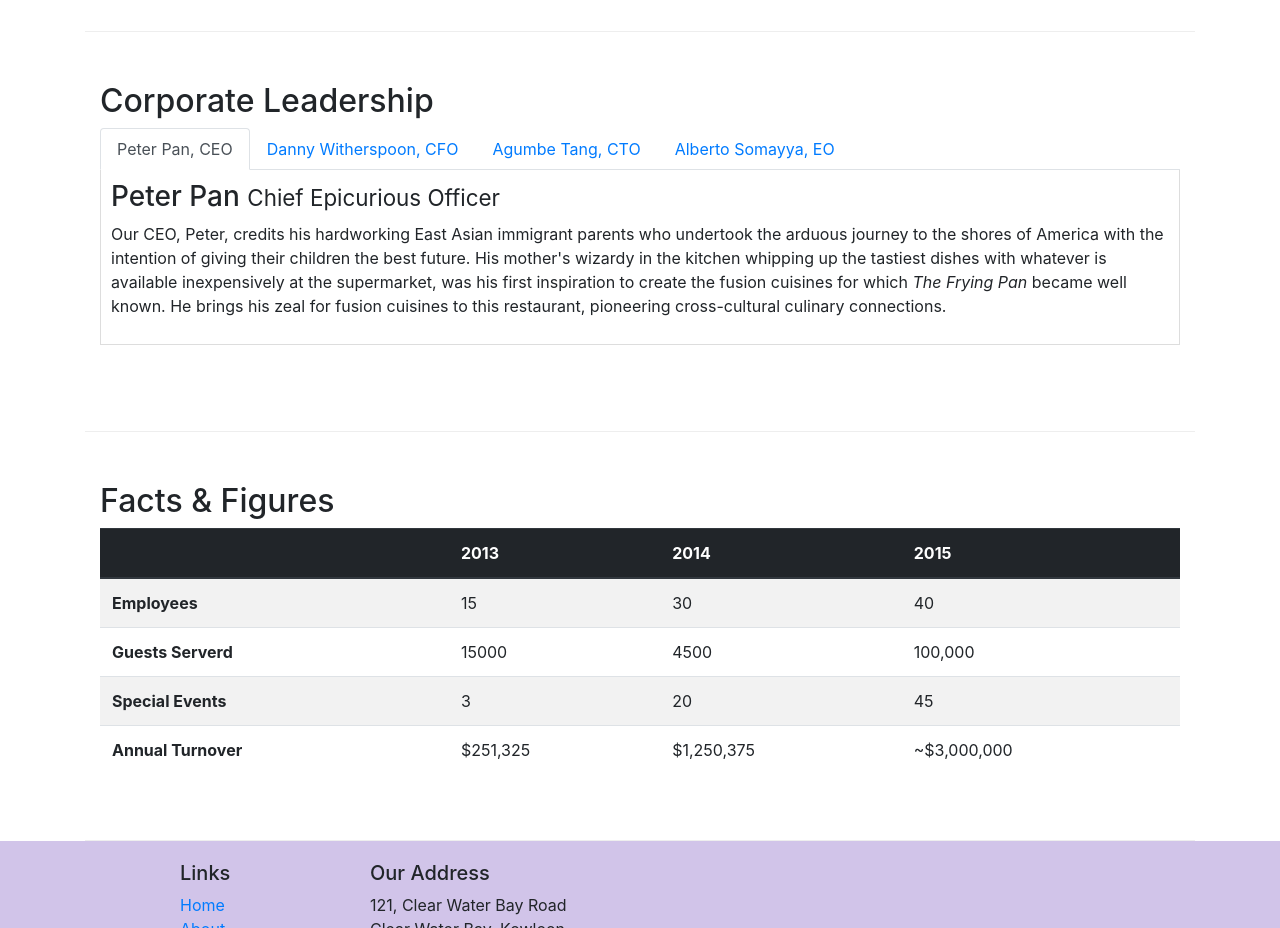
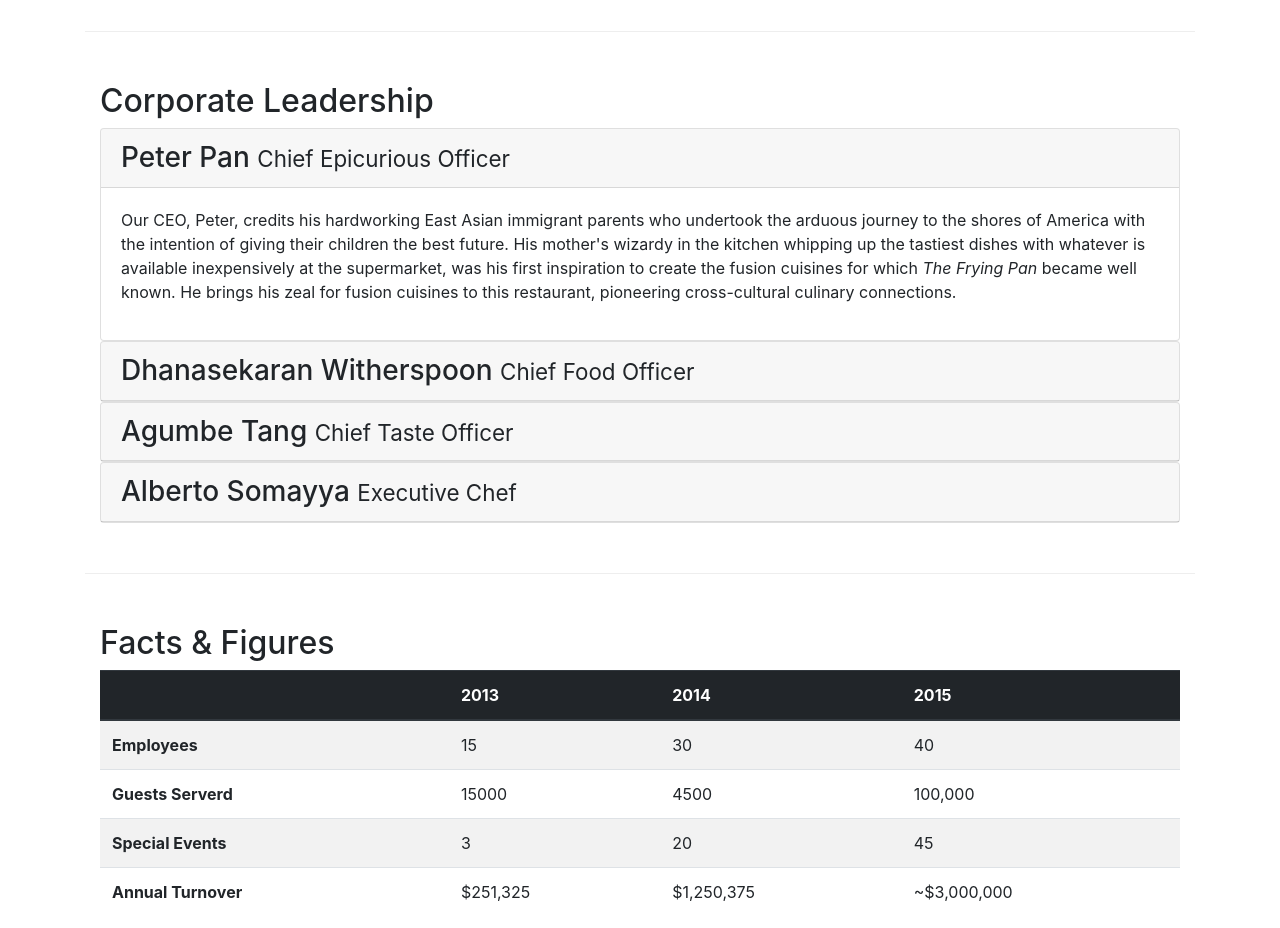
Before and after one commit to sahilbutola08/Bootstrap, a website: page aboutus.html in a window 1280 px wide. Shown: the part 940-1868 px from the top of the page. Drawn offline with nearby package versions, Linux system fonts and the light colour scheme.

Commit message:
Accordians

```diff
--- a/aboutus.html
+++ b/aboutus.html
@@ -101,36 +101,64 @@
             <div class="col-12">
                 <h2>Corporate Leadership</h2>
 
-                <ul class="nav nav-tabs" role="tab-list">
-                    <li class="nav-item">
-                        <a href="#peter" class="nav-link active" data-toggle="tab" role="tab">Peter Pan, CEO</a>
-                    </li>
-                    <li class="nav-item">
-                        <a data-toggle="tab" role="tab" href="#danny" class="nav-link">Danny Witherspoon, CFO</a>
-                    </li>
-                    <li class="nav-item">
-                        <a href="#agumbe" class="nav-link" data-toggle="tab" role="tab">Agumbe Tang, CTO</a>
-                    </li>
-                    <li class="nav-item">
-                        <a data-toggle="tab" role="tab" href="#alberto" class="nav-link">Alberto Somayya, EO</a>
-                    </li>
-                </ul>
-                <div class="tab-content">
-                    <div role="tabpanel" class="tab-pane fade show active" id="peter">
-                        <h3>Peter Pan <small>Chief Epicurious Officer</small></h3>
-                        <p class="d-none d-sm-block">Our CEO, Peter, credits his hardworking East Asian immigrant parents who undertook the arduous journey to the shores of America with the intention of giving their children the best future. His mother's wizardy in the kitchen whipping up the tastiest dishes with whatever is available inexpensively at the supermarket, was his first inspiration to create the fusion cuisines for which <em>The Frying Pan</em> became well known. He brings his zeal for fusion cuisines to this restaurant, pioneering cross-cultural culinary connections.</p>
+                <div id="accordian">
+                    <div class="card">
+                        <div class="card-header" role="tab" id="peterhead">
+                            <h3 class="mb-0">
+                                <a data-toggle="collapse" data-target="#peter">
+                                    Peter Pan <small>Chief Epicurious Officer</small>
+                                </a>
+                            </h3>
+                        </div>
+                        <div role="tabpanel" data-parent="#accordian" class="collapse show" id="peter">
+                            <div class="card-body">
+                                <p class="d-none d-sm-block">Our CEO, Peter, credits his hardworking East Asian immigrant parents who undertook the arduous journey to the shores of America with the intention of giving their children the best future. His mother's wizardy in the kitchen whipping up the tastiest dishes with whatever is available inexpensively at the supermarket, was his first inspiration to create the fusion cuisines for which <em>The Frying Pan</em> became well known. He brings his zeal for fusion cuisines to this restaurant, pioneering cross-cultural culinary connections.</p>
+                            </div>
+                        </div>
                     </div>
-                    <div role="tabpanel" class="tab-pane fade" id="danny">
-                        <h3>Dhanasekaran Witherspoon <small>Chief Food Officer</small></h3>
-                        <p class="d-none d-sm-block">Our CFO, Danny, as he is affectionately referred to by his colleagues, comes from a long established family tradition in farming and produce. His experiences growing up on a farm in the Australian outback gave him great appreciation for varieties of food sources. As he puts it in his own words, <em>Everything that runs, wins, and everything that stays, pays!</em></p>
+
+                    <div class="card">
+                        <div class="card-header" role="tab" id="dannyhead">
+                            <h3 class="mb-0">
+                                <a data-toggle="collapse" data-target="#danny">Dhanasekaran Witherspoon <small>Chief Food Officer</small>
+                                </a>
+                            </h3>
+                        </div>
+                        <div role="tabpanel" class="collapse" id="danny" data-parent="#accordian">
+                            <div class="card-body">
+                                <p class="d-none d-sm-block">Our CFO, Danny, as he is affectionately referred to by his colleagues, comes from a long established family tradition in farming and produce. His experiences growing up on a farm in the Australian outback gave him great appreciation for varieties of food sources. As he puts it in his own words, <em>Everything that runs, wins, and everything that stays, pays!</em></p>
+                            </div>
+                        </div>
                     </div>
-                    <div role="tabpanel" class="tab-pane fade" id="agumbe">
-                        <h3>Agumbe Tang <small>Chief Taste Officer</small></h3>
-                        <p class="d-none d-sm-block">Blessed with the most discerning gustatory sense, Agumbe, our CTO, personally ensures that every dish that we serve meets his exacting tastes. Our chefs dread the tongue lashing that ensues if their dish does not meet his exacting standards. He lives by his motto, <em>You click only if you survive my lick.</em></p>
+
+                    <div class="card">
+                        <div class="card-header" role="tab" id="agumbehead">
+                           <h3 class="mb-0">
+                                <a data-toggle="collapse" data-target="#agumbe">Agumbe Tang <small>Chief Taste Officer</small>
+                                </a>
+                            </h3>
+                        </div>
+
+                        <div role="tabpanel" class="collapse" data-parent="#accordian" id="agumbe">
+                            <div class="card-body">
+                                <p class="d-none d-sm-block">Blessed with the most discerning gustatory sense, Agumbe, our CTO, personally ensures that every dish that we serve meets his exacting tastes. Our chefs dread the tongue lashing that ensues if their dish does not meet his exacting standards. He lives by his motto, <em>You click only if you survive my lick.</em></p>
+                            </div>
+                        </div>
                     </div>
-                    <div role="tabpanel" class="tab-pane fade" id="alberto">
-                        <h3>Alberto Somayya <small>Executive Chef</small></h3>
-                        <p class="d-none d-sm-block">Award winning three-star Michelin chef with wide International experience having worked closely with whos-who in the culinary world, he specializes in creating mouthwatering Indo-Italian fusion experiences. He says, <em>Put together the cuisines from the two craziest cultures, and you get a winning hit! Amma Mia!</em></p>
+
+                    <div class="card">
+                        <div class="card-header" role="tab" id="albertohead">
+                            <h3 class="mb-0">
+                                <a data-toggle="collapse" data-target="#alberto"> Alberto Somayya <small>Executive Chef</small>
+                                </a>
+                            </h3>
+                        </div>
+
+                        <div role="tabpanel" class="collapse" data-parent="#accordian" id="alberto">
+                            <div class="card-body">
+                                <p class="d-none d-sm-block">Award winning three-star Michelin chef with wide International experience having worked closely with whos-who in the culinary world, he specializes in creating mouthwatering Indo-Italian fusion experiences. He says, <em>Put together the cuisines from the two craziest cultures, and you get a winning hit! Amma Mia!</em></p>
+                            </div>
+                        </div>
                     </div>
                 </div>
             </div>
```
